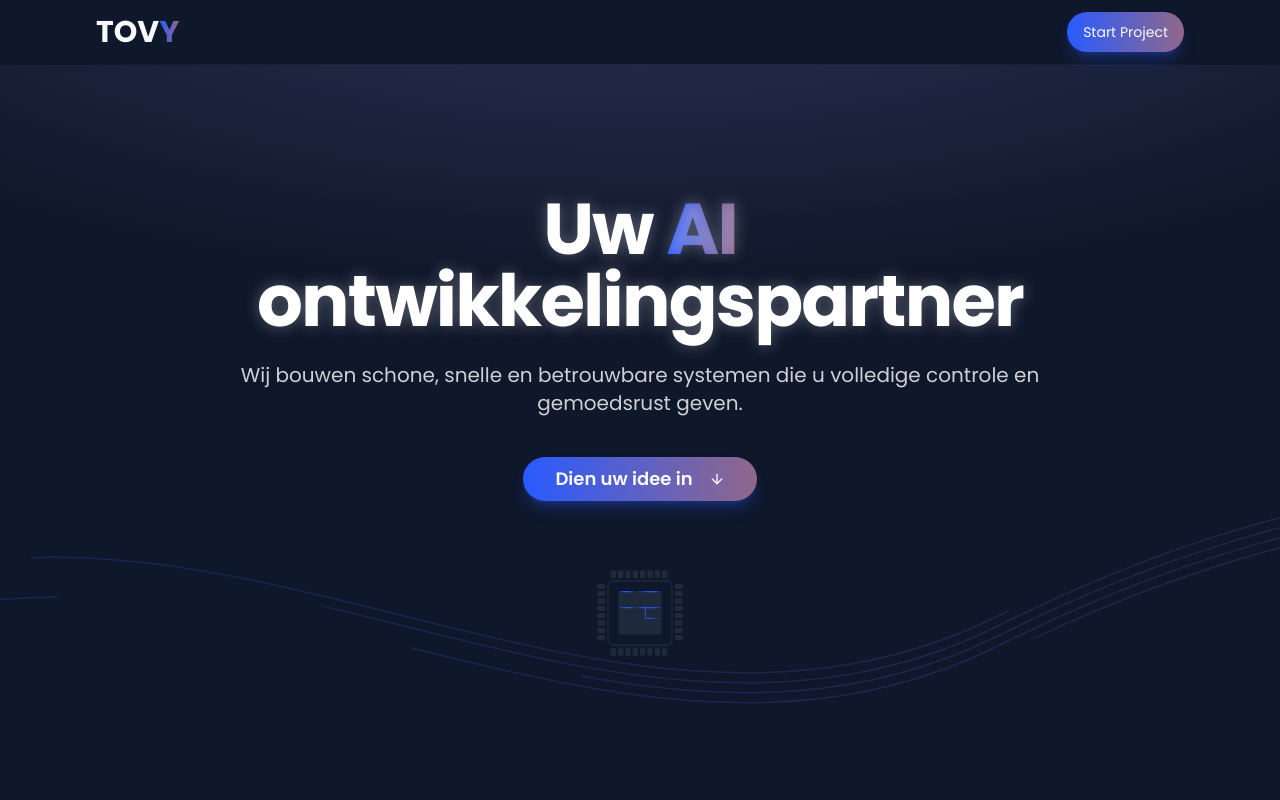
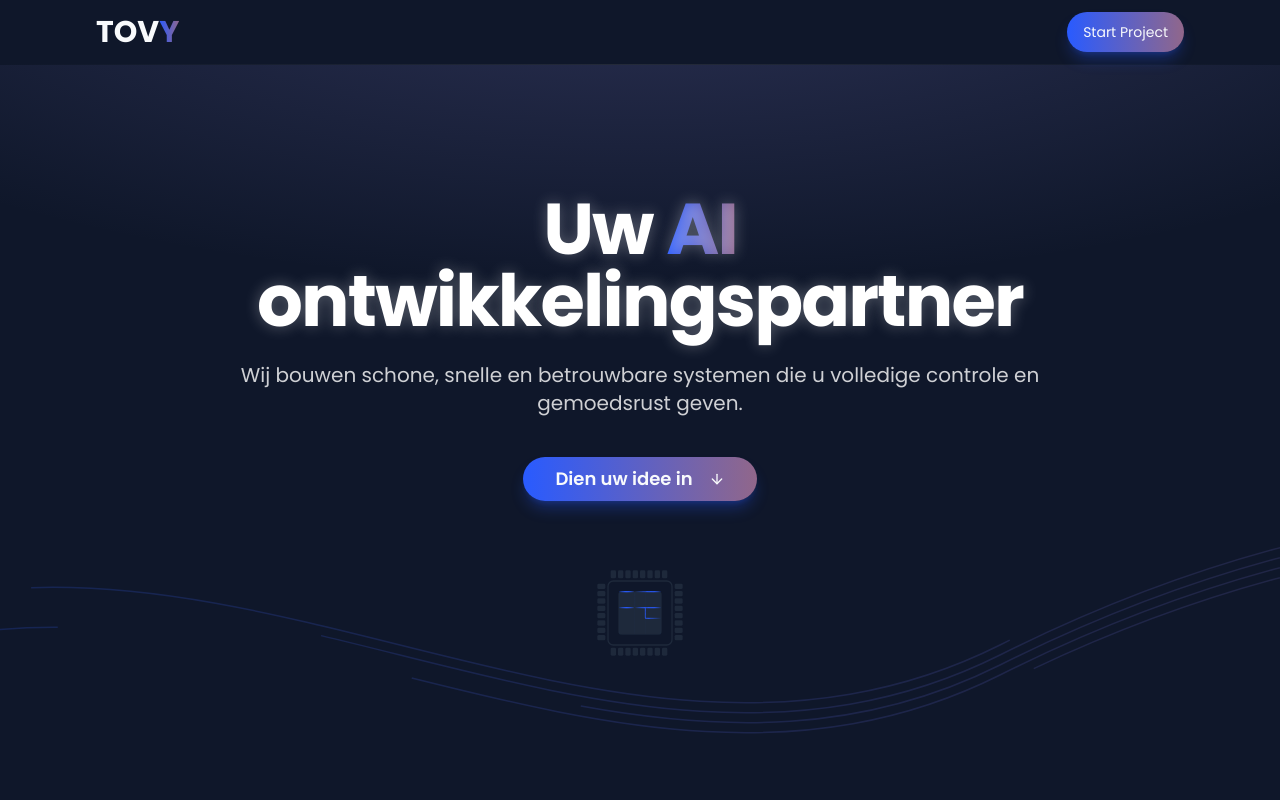
Before and after one commit to tovy-eu/tovy.eu-website, a Next.js app: page / in a window 1280 px wide. Shown: the top 800 px of the page. Built offline with nearby package versions, Linux system fonts and the light colour scheme.

Commit message:
just a little bit more...

```diff
--- a/src/components/landing/wavy-lines.tsx
+++ b/src/components/landing/wavy-lines.tsx
@@ -13,7 +13,7 @@ export function WavyLines() {
           </linearGradient>
         </defs>
         <path
-          d="M-200,550 C200,350 600,750 1000,550 S1800,350 2200,550"
+          d="M-200,580 C200,380 600,780 1000,580 S1800,380 2200,580"
           fill="none"
           stroke="url(#wavy-gradient)"
           strokeWidth="1.5"
@@ -21,7 +21,7 @@ export function WavyLines() {
           style={{ animationDuration: '10s' }}
         />
         <path
-          d="M-200,560 C200,360 600,760 1000,560 S1800,360 2200,560"
+          d="M-200,590 C200,390 600,790 1000,590 S1800,390 2200,590"
           fill="none"
           stroke="url(#wavy-gradient)"
           strokeWidth="1.5"
@@ -29,7 +29,7 @@ export function WavyLines() {
           style={{ animationDelay: '-3s', animationDuration: '12s' }}
         />
         <path
-          d="M-200,570 C200,370 600,770 1000,570 S1800,370 2200,570"
+          d="M-200,600 C200,400 600,800 1000,600 S1800,400 2200,600"
           fill="none"
           stroke="url(#wavy-gradient)"
           strokeWidth="1.5"
@@ -37,7 +37,7 @@ export function WavyLines() {
           style={{ animationDelay: '-1s', animationDuration: '8s' }}
         />
         <path
-          d="M-200,580 C200,380 600,780 1000,580 S1800,380 2200,580"
+          d="M-200,610 C200,410 600,810 1000,610 S1800,410 2200,610"
           fill="none"
           stroke="url(#wavy-gradient)"
           strokeWidth="1.5"
@@ -45,7 +45,7 @@ export function WavyLines() {
           style={{ animationDelay: '-6s', animationDuration: '15s' }}
         />
         <path
-          d="M-200,590 C200,390 600,790 1000,590 S1800,390 2200,590"
+          d="M-200,620 C200,420 600,820 1000,620 S1800,420 2200,620"
           fill="none"
           stroke="url(#wavy-gradient)"
           strokeWidth="1.5"
```
